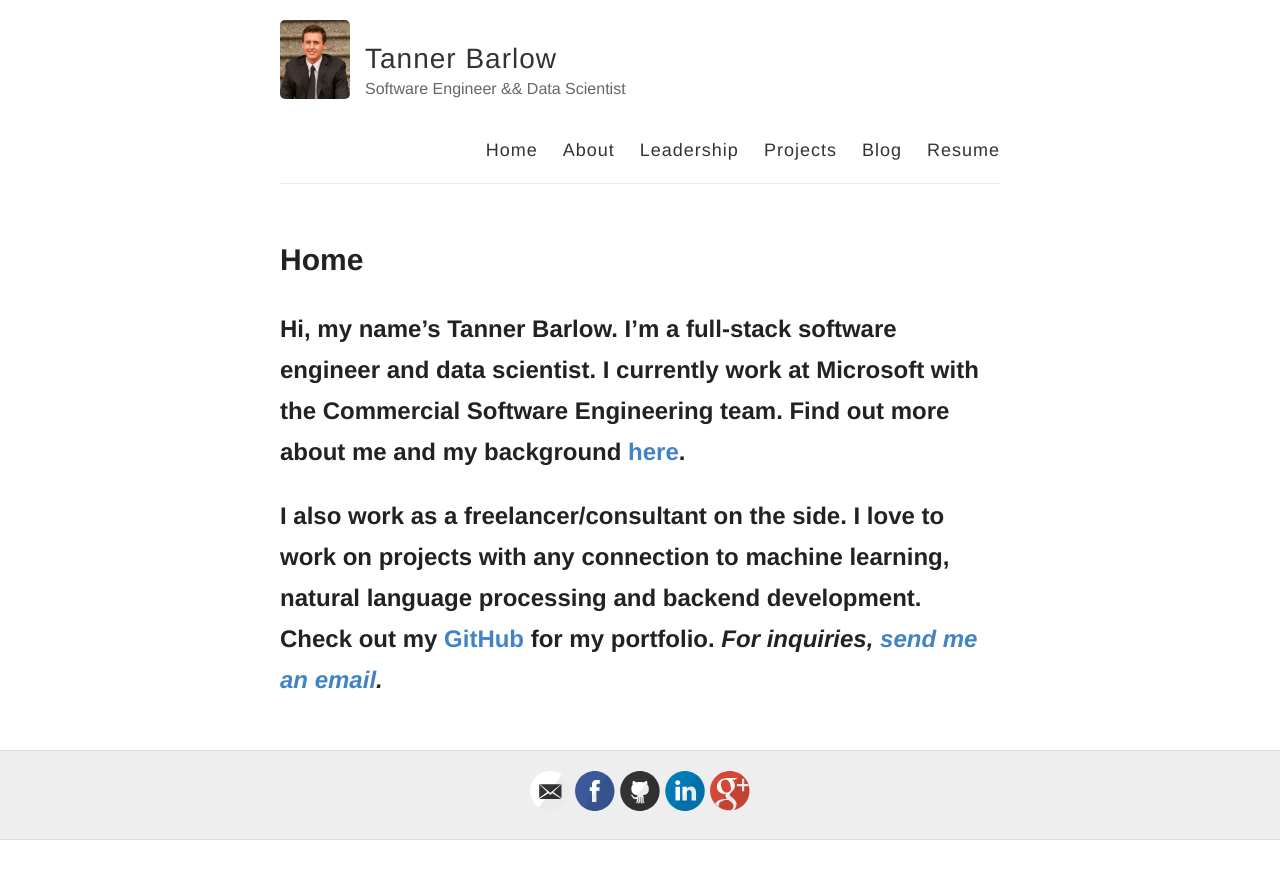
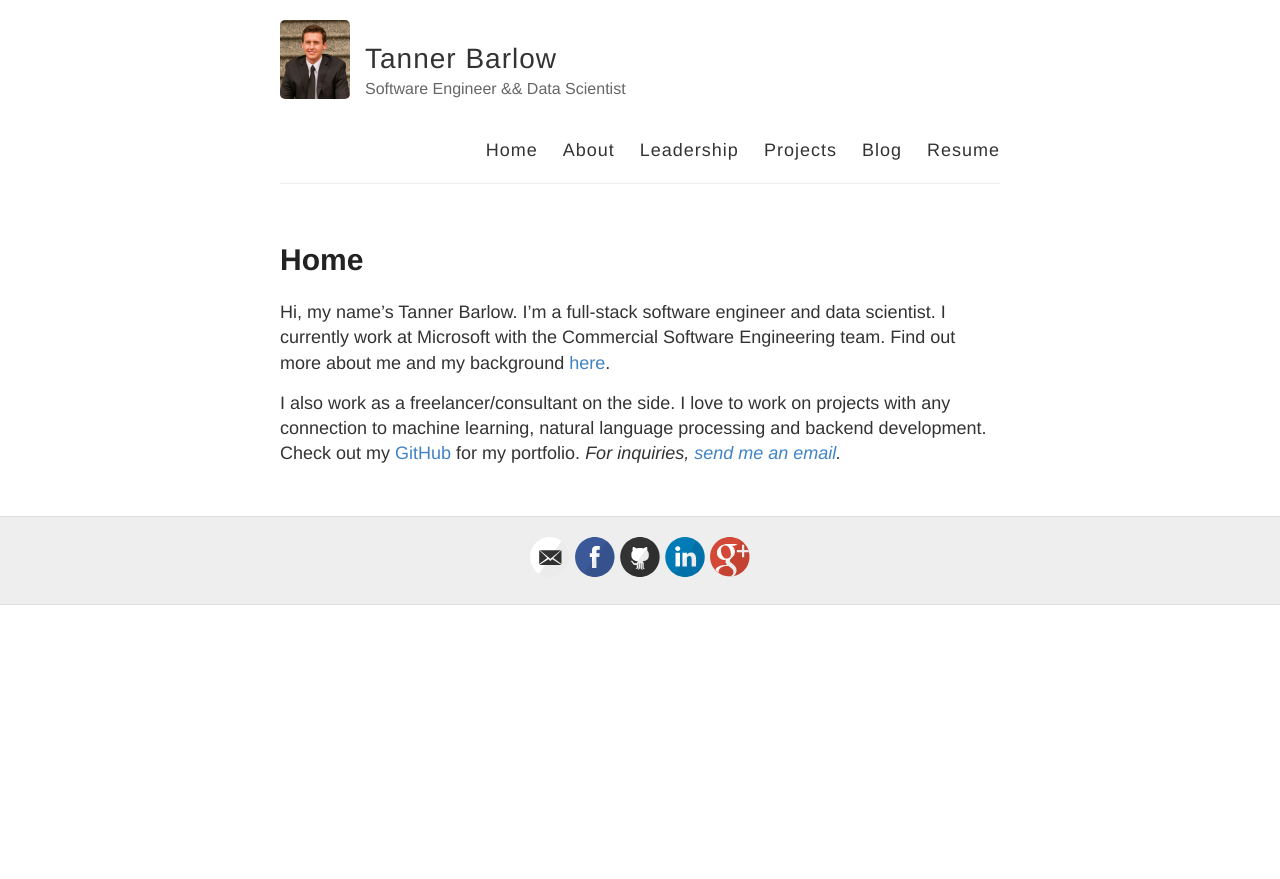
Before and after one commit to tbarlow12/tbarlow12.github.io, a Jekyll site: the page built from index.md, in a window 1280 px wide. Shown: the top 879 px of the page. Built offline with Jekyll 4.4.1, drawn with Linux system fonts in a browser that asks for light colours.

Commit message:
home page smaller text

```diff
--- a/index.md
+++ b/index.md
@@ -3,6 +3,6 @@ layout: page
 title: Home
 permalink: /
 ---
-## Hi, my name's Tanner Barlow. I'm a full-stack software engineer and data scientist. I currently work at Microsoft with the Commercial Software Engineering team. Find out more about me and my background [here](about/).
+Hi, my name's Tanner Barlow. I'm a full-stack software engineer and data scientist. I currently work at Microsoft with the Commercial Software Engineering team. Find out more about me and my background [here](about/).
 
-## I also work as a freelancer/consultant on the side. I love to work on projects with any connection to machine learning, natural language processing and backend development. Check out my [GitHub](https://github.com/tbarlow12) for my portfolio. *For inquiries, [send me an email](mailto:tanner.barlow@outlook.com?subject=Freelance%20Inquiry).*
+I also work as a freelancer/consultant on the side. I love to work on projects with any connection to machine learning, natural language processing and backend development. Check out my [GitHub](https://github.com/tbarlow12) for my portfolio. *For inquiries, [send me an email](mailto:tanner.barlow@outlook.com?subject=Freelance%20Inquiry).*
```
